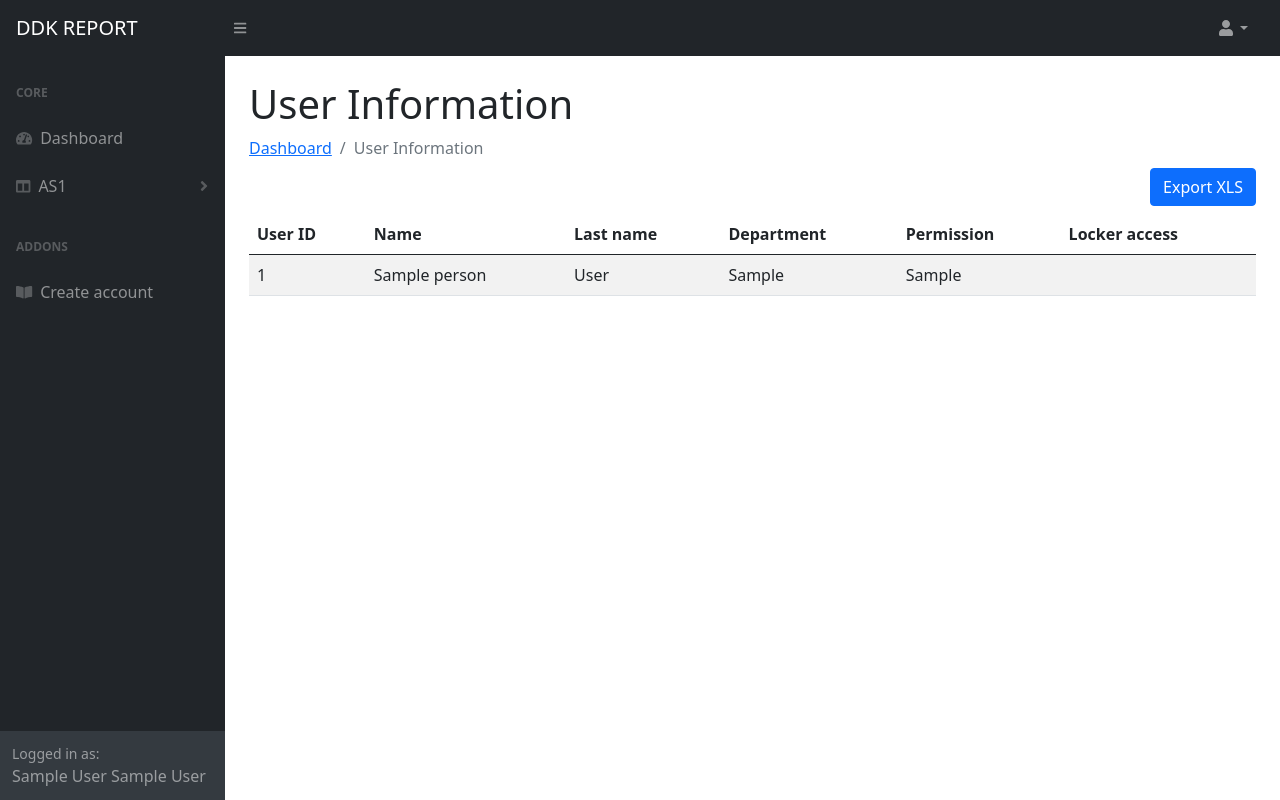
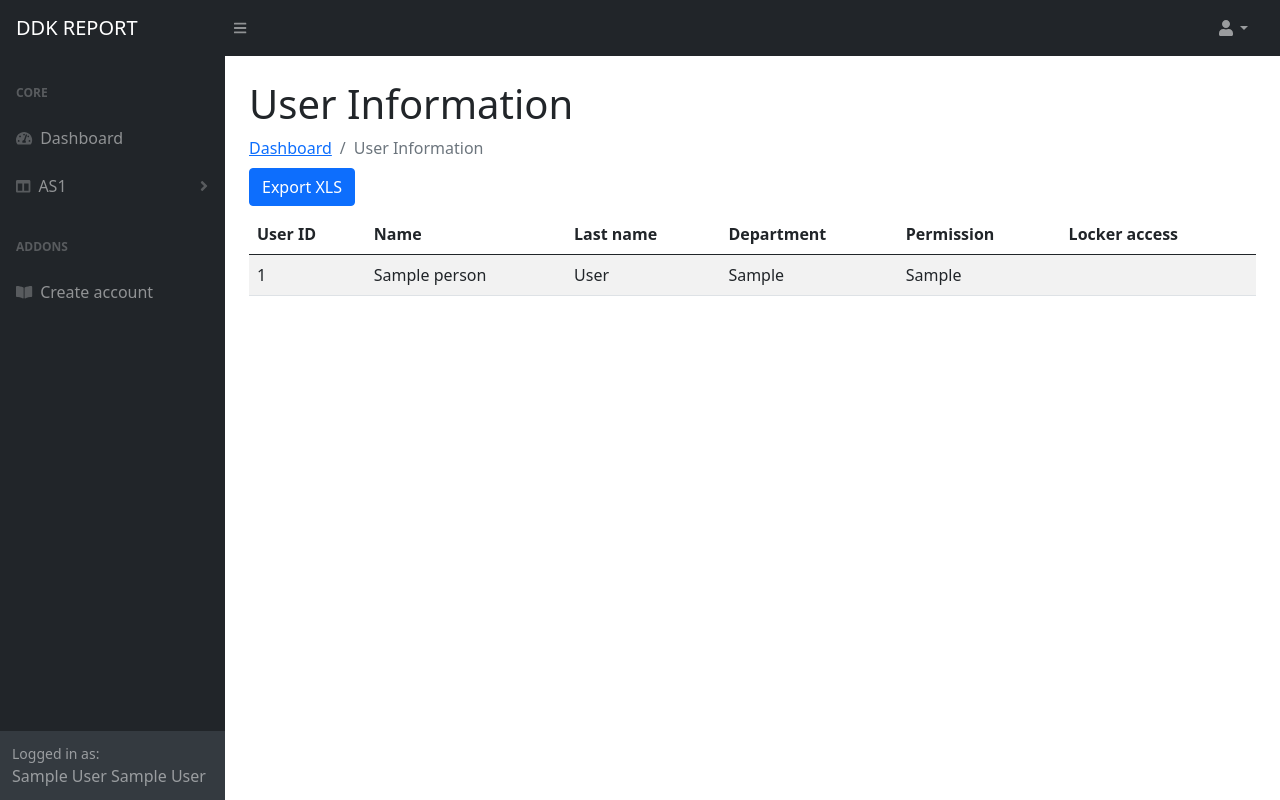
Before and after one commit to phasamon-p/DDK-Web, a PHP site: page /as1/user.php in a window 1280 px wide. Run offline with PHP 8.4, Linux system fonts and the light colour scheme; the visitor is signed in with stand-in values (Sample User, id 1); tables that the repository leaves empty or names only in its code hold one stand-in row (values such as "Sample post"); some libraries are stand-ins or nearby versions.

Commit message:
update export button

```diff
--- a/as1/admin-log.php
+++ b/as1/admin-log.php
@@ -79,7 +79,7 @@ $errors = array();
                         <li class="breadcrumb-item"><a href="../index.php">Dashboard</a></li>
                         <li class="breadcrumb-item active">Admin Log</li>
                     </ol>
-                    <div class="btn-group mb-2 " style="float:right;">
+                    <div class="btn-group mb-2 " style="float:left;">
                         <button type="button" class="btn btn-primary dataExport" data-type="excel"
                             data-filename="Admin Log">Export XLS</button>
                     </div>
--- a/as1/products.php
+++ b/as1/products.php
@@ -79,7 +79,7 @@ $errors = array();
                         <li class="breadcrumb-item"><a href="../index.php">Dashboard</a></li>
                         <li class="breadcrumb-item active">Product Information</li>
                     </ol>
-                    <div class="btn-group mb-2 " style="float:right;">
+                    <div class="btn-group mb-2 " style="float:left;">
                         <button type="button" class="btn btn-primary dataExport" data-type="excel" data-filename="Product Inforamtion">Export XLS</button>
                     </div>
                     <table id="dataTable" class="table table-striped">
--- a/as1/request-log.php
+++ b/as1/request-log.php
@@ -79,7 +79,7 @@ $errors = array();
                         <li class="breadcrumb-item"><a href="../index.php">Dashboard</a></li>
                         <li class="breadcrumb-item active">Request Log</li>
                     </ol>
-                    <div class="btn-group mb-2 " style="float:right;">
+                    <div class="btn-group mb-2 " style="float:left;">
                         <button type="button" class="btn btn-primary dataExport" data-type="excel"
                             data-filename="Request Log">Export XLS</button>
                     </div>
--- a/as1/user.php
+++ b/as1/user.php
@@ -79,7 +79,7 @@ $errors = array();
                         <li class="breadcrumb-item"><a href="../index.php">Dashboard</a></li>
                         <li class="breadcrumb-item active">User Information</li>
                     </ol>
-                    <div class="btn-group mb-2 " style="float:right;">
+                    <div class="btn-group mb-2 " style="float:left;">
                         <button type="button" class="btn btn-primary dataExport" data-type="excel" data-filename="User Inforamtion">Export XLS</button>
                     </div>
                     <table id="dataTable" class="table table-striped">
```
